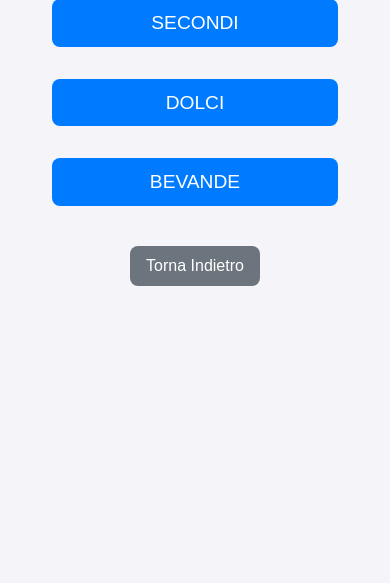
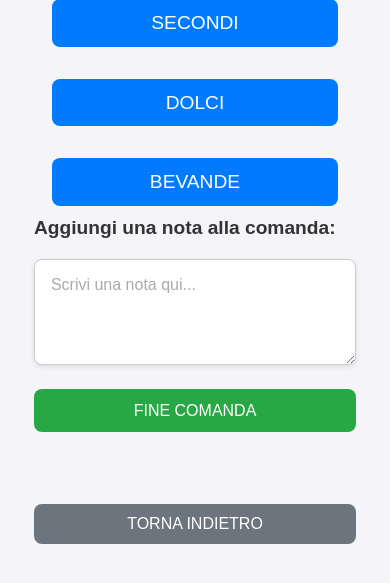
Before and after one commit to BattistellaMattia/Ristorante, a PHP site: page /aggiuntaComandeTipologia.php in a window 390 px wide. Shown: the part 244-827 px from the top of the page. Run offline with PHP 8.4, Linux system fonts and the light colour scheme; data comes from the database, SQL or seed files in the repository.

Commit message:
12/01/2025

```diff
--- a/aggiuntaComandeTipologia.php
+++ b/aggiuntaComandeTipologia.php
@@ -65,6 +65,12 @@ include "database.php";
                 });
             </script>
 
+            <form method="POST" action="aggiuntaComandaTipologia.php">
+                <label for="nota">Aggiungi una nota alla comanda:</label>
+                <textarea id="nota" name="nota" rows="4" cols="50" placeholder="Scrivi una nota qui..."></textarea>
+                <button type="submit" class="pulsanteFineComanda">FINE COMANDA</button>
+            </form>
+
             <a href = "comande.php" class = "pulsanteRitorno" > Torna Indietro </a>
         </div>
     </body>
--- a/style.css
+++ b/style.css
@@ -31,13 +31,6 @@ body
 /* -------------------------------------------- */
 
 /* Stile per il form */
-form
-{
-    width: 100%;
-    display: flex;
-    flex-direction: column;
-    margin-bottom: 1rem;
-}
 
 form select,
 form input[type="submit"]
@@ -62,6 +55,87 @@ form input[type="submit"]:hover
 {
     background-color: #0056b3;
 }
+
+
+form
+{
+    width: 100%;
+    display: flex;
+    flex-direction: column;
+    align-items: center;
+    gap: 1rem;
+    margin-bottom: 2rem;
+}
+
+form label
+{
+    font-size: 1.2rem;
+    font-weight: bold;
+    color: #333;
+    text-align: left;
+    width: 80%;
+    max-width: 600px;
+}
+
+form textarea
+{
+    width: 80%;
+    max-width: 600px;
+    padding: 1rem;
+    border: 1px solid #ccc;
+    border-radius: 0.5rem;
+    font-size: 1rem;
+    resize: vertical;
+    box-shadow: 0 2px 5px rgba(0, 0, 0, 0.1);
+}
+
+form textarea::placeholder
+{
+    color: #aaa;
+}
+
+.pulsanteFineComanda
+{
+    background-color: #28a745;
+    color: white;
+    font-size: 1.2rem;
+    padding: 0.8rem 2rem;
+    border: none;
+    border-radius: 0.5rem;
+    cursor: pointer;
+    width: 80%;
+    max-width: 300px;
+    text-transform: uppercase;
+}
+
+.pulsanteFineComanda:hover
+{
+    background-color: #218838;
+}
+
+/* -------------------------------------------- */
+
+.pulsanteRitorno
+{
+    display: inline-block;
+    margin-top: 1rem;
+    text-decoration: none;
+    color: #ffffff;
+    background-color: #6c757d;
+    padding: 0.8rem 2rem;
+    border-radius: 0.5rem;
+    font-size: 1rem;
+    width: 80%;
+    max-width: 300px;
+    text-align: center;
+    text-transform: uppercase;
+}
+
+.pulsanteRitorno:hover
+{
+    background-color: #5a6268;
+}
+
 /* -------------------------------------------- */
 
 /* Stile per la tabella */
@@ -186,14 +260,45 @@ button:hover
 
     form
     {
-        flex-direction: row;
-        justify-content: space-between;
+        width: 100%;
+        display: flex;
+        flex-direction: column;
+        align-items: center;
+        gap: 1rem;
     }
 
     form select,
     form input[type="submit"]
     {
         width: 48%;
+    }
+
+    form label,
+    form textarea,
+    .pulsanteFineComanda,
+    .pulsanteRitorno
+    {
+        width: 90%;
+        max-width: 400px;
+    }
+
+    form textarea
+    {
+        font-size: 1rem;
+        padding: 1rem;
+    }
+
+    .pulsanteFineComanda,
+    .pulsanteRitorno
+    {
+        font-size: 1rem;
+        padding: 0.8rem;
+        text-align: center;
+    }
+
+    .pulsanteRitorno
+    {
+        margin-top: 1rem;
     }
 
     .creazioneComanda
```
